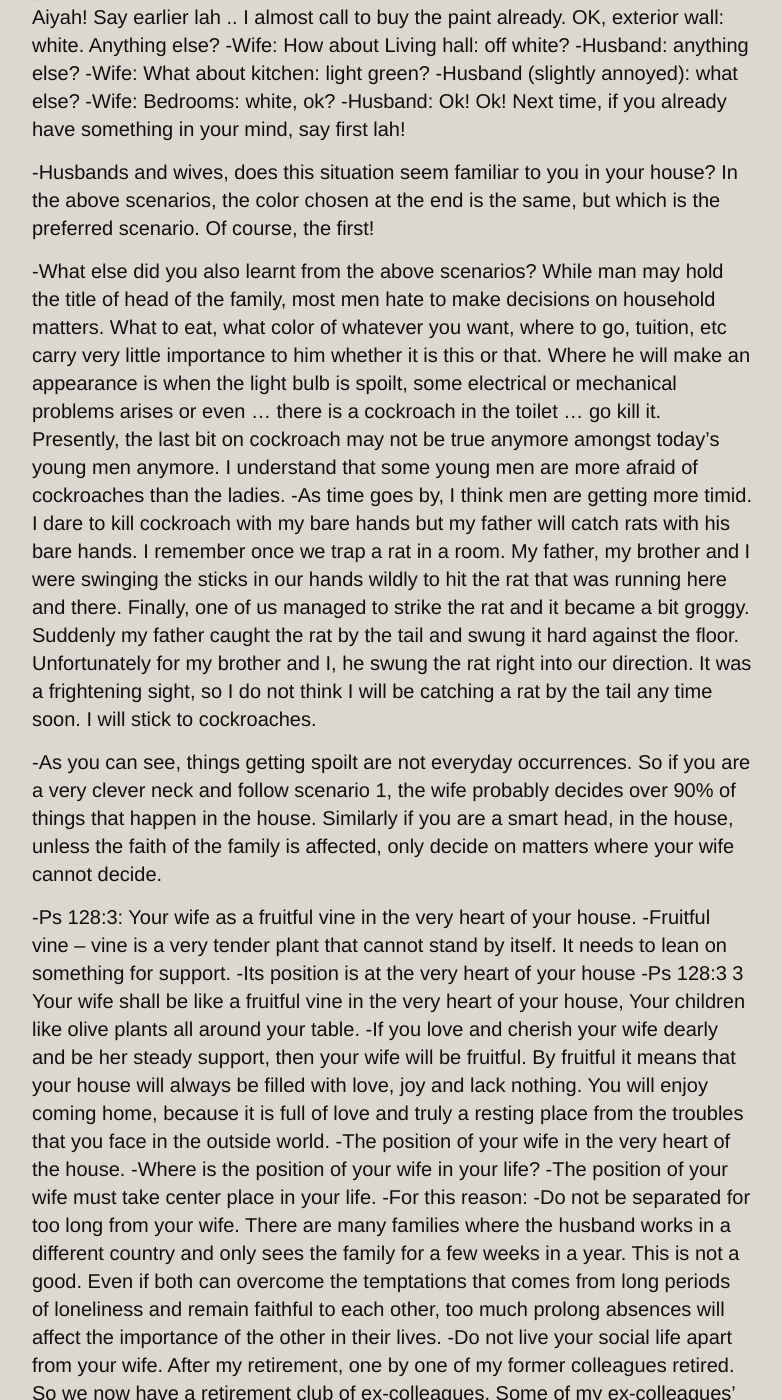
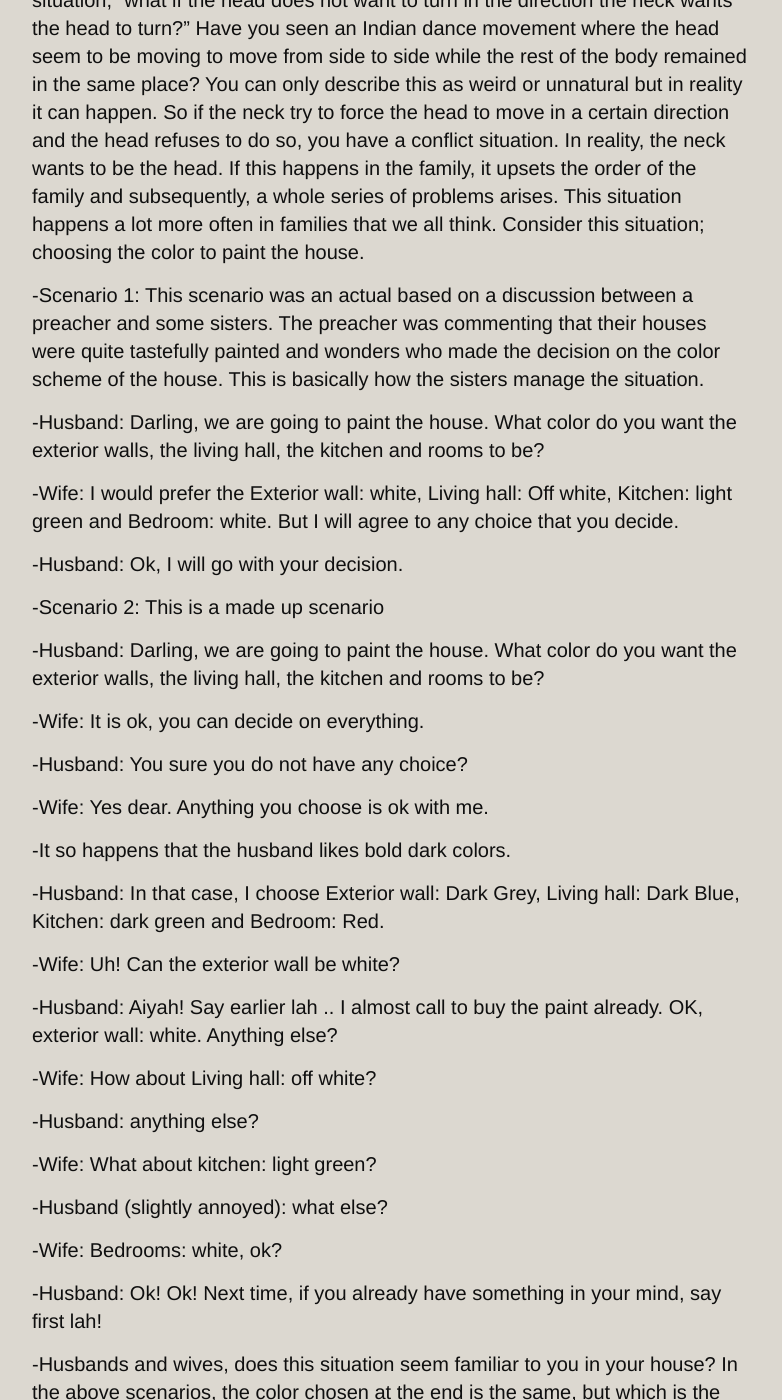
Before and after one commit to catchupTJC/catchuptjc.github.io, a Jekyll site: the page built from _posts/2019-10-12-when you say i do.md, in a window 1280 px wide and 1400 px high, scrolled down 4989 px. Shown: the whole window, without its empty margins (248-1030 px from the left). Built offline with Jekyll 4.4.1, drawn with Linux system fonts in a browser that asks for light colours; nearby versions of some CDN libraries; comment, search, counter and statistics services are not loaded; some of the changed text lies outside the part shown.

Commit message:
Update 2019-10-12-when you say i do.md

```diff
--- a/_posts/2019-10-12-when you say i do.md
+++ b/_posts/2019-10-12-when you say i do.md
@@ -6,22 +6,35 @@
 hymns: [341,501]
 ---
 Hallelujah! In the name of our Lord Jesus Christ I speak.
+
 -Previously, we discussed on the topic “A Happy Marriage”. We talk in general the issues surrounding marriages.
+
 -It is better to marry than to be aflame with passion.
+
 -Many enter into Marriage without being prepared for marriage.
+
 -GOD in your marriage
+
 -The “Tings” of Marriage
+
 -HOW TO MAKE THE WIFE  & HUSBAND HAPPY
+
 -Women likes small happy moments. Men likes to be appreciated and not belittled. Be his biggest fan.
 
 -Trust: Giving each other space to breathe
+
 -Take part in the other happy moments
+
 -Focus on what is right in your marriage and not on what is wrong with the other the other party
+
 -Forgiving  is letting it go and never bring it up again. Forgiving without forgetting is not true forgiving.
+
 -Today, we shall study into our roles and responsibilities when we say “I do”. Think of it, when you say “I do”, what exactly is in your mind? Let’s look at 3 possible extreme scenarios after you say “I do!” -
 
 -The real you now come out: Okay, the chase is over, I have secured my goal, now this is how I really want to live my life.
+
 -The future is scary & I am not ready: From the high of all the excitement of courtship and a smashing wedding event, the couple finally face the reality of marriage and how unprepared they are to cater for the likes and dislikes of each other. Each day is a day of new discoveries and compromises. Maybe even now, some of these issues have not been resolved.
+
 -The God centered marriage: This marriage is arranged by God and we will rely on His guidance.
 
 -So which of these scenarios does your marriage leans more to?
@@ -29,38 +42,48 @@
 -Before we go further into this topic, let us understand one very, very important statement concerning marriage.
 
 -MARRIAGE IS FOR LIFE
+
 -Matt 19:5-6
 'For this reason a man shall leave his father and mother and be joined to his wife, and the two shall become one flesh'?  6 So then, they are no longer two but one flesh. Therefore what God has joined together, let not man separate."
 
 -The Bible describe marriage as an acts where the husband and wife join together to be one flesh. God further warned against those who try to separate what God has joined together.
 In describing marriage as two becoming one flesh, it is like both of the couple sharing the same heart, brains, etc. It is no longer possible for them to continue to live as before and have different directions in their lives. Marriage is meant for the 2 hearts to beat as one and the 2 minds to think as one.
+
 -Once Jesus was posed a question concerning divorce.
 Matt 19:3-6
 3 The Pharisees also came to Him, testing Him, and saying to Him, "Is it lawful for a man to divorce his wife for just any reason?"
 4 And He answered and said to them, "Have you not read that He who made them at the beginning 'made them male and female,'  5 and said, 'For this reason a man shall leave his father and mother and be joined to his wife, and the two shall become one flesh'?  6 So then, they are no longer two but one flesh. Therefore what God has joined together, let not man separate."
+
 -Jesus told them plainly that God do not recognize divorce. This means that you can go to the local courts and get the court to issue you with a certificate of divorce. However that is not recognized by God.
+
 -Jesus was further pressed by the Jews on why Moses allow for a certificate of divorce to be issued. Jesus mentioned that this was because the people were not faithful to God’s teachings.
 Matt 19:7-9
 7 They said to Him, "Why then did Moses command to give a certificate of divorce, and to put her away?"
 8 He said to them, "Moses, because of the hardness of your hearts, permitted you to divorce your wives, but from the beginning it was not so.  9 And I say to you, whoever divorces his wife, except for sexual immorality, and marries another, commits adultery; and whoever marries her who is divorced commits adultery."
+
 -Jesus further explained that if a man divorce his wife and marries another, he would have committed adultery. This means that you can get the court to issue you a certificate of divorce. If you remarries and consummate your 2nd marriage, you would have committed adultery in the eyes of God regardless of what the law says. The certificate of divorce means nothing to God.
+
 -Therefore if both parties did not commit adultery but they go to the court to get a certificate of divorce, in the eyes of God, they are still married and therefore cannot remarry.
+
 -The only way in which this remarriage avoid adultery is if your spouse first become unfaithful and committed adultery in the first place and this resulted in the divorce. Let me repeat, one can only remarry without the sin of adultery if your spouse is found to have committed adultery.
+
 -The other ground for remarriage is on the account of death of the spouse.
+
 -Why is the matter of adultery such a big thing?
+
 -Adultery is of course a big sin and falls under the category of those in 1 Cor 6:9 that they will not inherit the kingdom of God.
 1 Cor 6:9-11
-9 Do you not know that the unrighteous will not inherit the kingdom of God? Do not be deceived; neither the immoral, nor idolaters, nor adulterers , nor sexual perverts, 10 nor thieves, nor the greedy, nor drunkards, nor revilers, nor robbers will inherit the kingdom of God.
-Now that we have understood that marriage is for life, let us understand the principles of a Christian marriage.
+9 Do you not know that the unrighteous will not inherit the kingdom of God? Do not be deceived; neither the immoral, nor idolaters, nor adulterers , nor sexual perverts, 10 nor thieves, nor the greedy, nor drunkards, nor revilers, nor robbers will inherit the kingdom of God. Now that we have understood that marriage is for life, let us understand the principles of a Christian marriage.
 
 IMPORTANT PRINCIPLES OF MARRIAGE
 -Christ as the head of the family
+
 -Fear of God is a must in the lives of the married couple.
 A preacher once told another preacher that presently many of us fear death, cancer, failure in our career, ghosts, robbers, sickness but we do not fear God. We say we honor God and that we hold God in the highest regards. But we often continue to sin as if God does not exist. Let’s learnt form the example of Joseph.
 
 -Joseph .. a favorite son of Jacob .. became a slave in the house of Potiphar .. Due to his good looks and character, the wife of Potiphar wanted to commit adultery with him.. This is what he told her ..
 
-Gen 39:9
+-Gen 39:9
 9 he is not greater in this house than I am; nor has he kept back anything from me except yourself, because you are his wife; how then can I do this great wickedness, and sin against God ?"
 
 -The reason for his refusal was not because Potiphar’s wife is not attractive or anything else. His reason was because he value his fear for God more.
@@ -70,8 +93,11 @@
 -Keep the principles of the Bible concerning marriage as the foundation of your marriage
 Eph 5:21-33
  22 Wives, be subject to your husbands, as to the Lord. 23 For the husband is the head of the wife as Christ is the head of the church, his body, and is himself its Savior. 24 As the church is subject to Christ, so let wives also be subject in everything to their husbands. 25 Husbands, love your wives, as Christ loved the church and gave himself up for her, 26 that he might sanctify her, having cleansed her by the washing of water with the word, 27 that he might present the church to himself in splendor, without spot or wrinkle or any such thing, that she might be holy and without blemish. 28 Even so husbands should love their wives as their own bodies. He who loves his wife loves himself. 29 For no man ever hates his own flesh, but nourishes and cherishes it, as Christ does the church, 30 because we are members of his body. 31 "For this reason a man shall leave his father and mother and be joined to his wife, and the two shall become one flesh." 32 This mystery is a profound one, and I am saying that it refers to Christ and the church; 33 however, let each one of you love his wife as himself, and let the wife see that she respects her husband.
+
 -Wives, be subject to your husbands, as to the Lord (i.e. must be within what is right before God).
+
 -Husbands, love your wives as yourselves, as Christ loved the church and gave himself up for her.
+
 -Husbands are required to nourishes and cherishes his wife as Christ does for the Church. In verse 26-27, it is mentioned that Christ nourishes the church through His words that the Church may be holy and without blemish. This means that the husband has the responsibility of upholding the words of God in the family.
 
 -In today modern society, it is normal that both husband and wives work. In some cases, the wives may earn more and sit in a higher corporate position than the husband. So the concept of “wives be subject to the husband” becomes somewhat awkward. Nevertheless, in the Christian family, the Husband will have to take the lead in leading the family to live a life in according to the teachings of God.
@@ -83,90 +109,153 @@
 -Although the neck can turn the head in the direction it wants to; consider this situation, “what if the head does not want to turn in the direction the neck wants the head to turn?” Have you seen an Indian dance movement where the head seem to be moving to move from side to side while the rest of the body remained in the same place? You can only describe this as weird or unnatural but in reality it can happen. So if the neck try to force the head to move in a certain direction and the head refuses to do so, you have a conflict situation. In reality, the neck wants to be the head. If this happens in the family, it upsets the order of the family and subsequently, a whole series of problems arises. This situation happens a lot more often in families that we all think. Consider this situation; choosing the color to paint the house.
 
 -Scenario 1: This scenario was an actual based on a discussion between a preacher and some sisters. The preacher was commenting that their houses were quite tastefully painted and wonders who made the decision on the color scheme of the house. This is basically how the sisters manage the situation.
+
 -Husband: Darling, we are going to paint the house. What color do you want the exterior walls, the living hall, the kitchen and rooms to be?
+
 -Wife: I would prefer the Exterior wall: white, Living hall: Off white, Kitchen: light green and Bedroom: white. But I will agree to any choice that you decide.
+
 -Husband: Ok, I will go with your decision.
 
 -Scenario 2: This is a made up scenario
+
 -Husband: Darling, we are going to paint the house. What color do you want the exterior walls, the living hall, the kitchen and rooms to be?
+
 -Wife: It is ok, you can decide on everything.
+
 -Husband: You sure you do not have any choice?
+
 -Wife: Yes dear. Anything you choose is ok with me.
+
 -It so happens that the husband likes bold dark colors.
+
 -Husband: In that case, I choose Exterior wall: Dark Grey, Living hall: Dark Blue, Kitchen: dark green and Bedroom: Red.
+
 -Wife: Uh! Can the exterior wall be white?
+
 -Husband: Aiyah! Say earlier lah .. I almost call to buy the paint already. OK, exterior wall: white. Anything else?
+
 -Wife: How about Living hall: off white?
+
 -Husband: anything else?
+
 -Wife: What about kitchen: light green?
+
 -Husband (slightly annoyed): what else?
+
 -Wife: Bedrooms: white, ok?
+
 -Husband: Ok! Ok! Next time, if you already have something in your mind, say first lah!
 
 -Husbands and wives, does this situation seem familiar to you in your house?
 In the above scenarios, the color chosen at the end is the same, but which is the preferred scenario. Of course, the first!
 
 -What else did you also learnt from the above scenarios? While man may hold the title of head of the family, most men hate to make decisions on household matters. What to eat, what color of whatever you want, where to go, tuition, etc  carry very little importance to him whether it is this or that. Where he will make an appearance is when the light bulb is spoilt, some electrical or mechanical problems arises or even … there is a cockroach in the toilet … go kill it. Presently, the last bit on cockroach may not be true anymore amongst today’s young men anymore. I understand that some young men are more afraid of cockroaches than the ladies.
+
 -As time goes by, I think men are getting more timid. I dare to kill cockroach with my bare hands but my father will catch rats with his bare hands. I remember once we trap a rat in a room. My father, my brother and I were swinging the sticks in our hands wildly to hit the rat that was running here and there. Finally, one of us managed to strike the rat and it became a bit groggy. Suddenly my father caught the rat by the tail and swung it hard against the floor. Unfortunately for my brother and I, he swung the rat right into our direction. It was a frightening sight, so I do not think I will be catching a rat by the tail any time soon. I will stick to cockroaches.
 
 -As you can see, things getting spoilt are not everyday occurrences. So if you are a very clever neck and follow scenario 1, the wife probably decides over 90% of things that happen in the house. Similarly if you are a smart head, in the house, unless the faith of the family is affected, only decide on matters where your wife cannot decide.
 
 -Ps 128:3: Your wife as a fruitful vine in the very heart of your house.
+
 -Fruitful vine – vine is a very tender plant that cannot stand by itself. It needs to lean on something for support.
+
 -Its position is at the very heart of your house
+
 -Ps 128:3
 3 Your wife shall be like a fruitful vine in the very heart of your house,
 Your children like olive plants all around your table.
+
 -If you love and cherish your wife dearly and be her steady support, then your wife will be fruitful. By fruitful it means that your house will always be filled with love, joy and lack nothing. You will enjoy coming home, because it is full of love and truly a resting place from the troubles that you face in the outside world.
+
 -The position of your wife in the very heart of the house.
+
 -Where is the position of your wife in your life?
+
 -The position of your wife must take center place in your life.
+
 -For this reason:
+
 -Do not be separated for too long from your wife. There are many families where the husband works in a different country and only sees the family for a few weeks in a year. This is not a good. Even if both can overcome the temptations that comes from long periods of loneliness and remain faithful to each other, too much prolong absences will affect the importance of the other in their lives.
+
 -Do not live your social life apart from your wife. After my retirement, one by one of my former colleagues retired. So we now have a retirement club of ex-colleagues. Some of my ex-colleagues’ wives were full time housewives. From our chit chats, I noted that during their time when they were busy earning money for the family, the wives have their own social cliques. So when the husband now retired, the wives find it difficult to fit the husband into their schedules. One of my ex-colleague found it so hard to adjust to life at home that his wife tell him to go find a job. He probably has been so used to managing the matters in the office. So when he retired, he annoyed his wife by trying to manage the household and her.
+
 -Do not sacrifice your love for your wife for your career, your business or even your children. The Bible never teaches us to sacrifice your wife for your children. Your wife must take the center place in your life.
 Eccl 9:9-10
 9 Enjoy life with the wife whom you love, all the days of your vain life which he has given you under the sun, because that is your portion in life and in your toil at which you toil under the sun.
+
 -Ps 128:3 - Your children like olive plants all around your table.
+
 -Your children is our heritage or inheritance  from God (Ps 127:3). A heritage is something that continue to exist after we die. Our children are even more special. They are the only product of marriage that last forever. After we die, everything that belongs to you will eventually be gone. Even your identity as husband and wife is erased as there are no male or female in heaven. But when your child is born, a miracle happens. A soul that cannot be destroyed by death is created. Your sole responsibility to this child is to ensure that he becomes a child of God and so receives God’s protection and finally makes it back to heaven.
+
 -How does your child becomes a child of God? - Baptism.
 Gal 3:27-29
+
 -27 For as many of you as were baptized into Christ have put on Christ. 28 There is neither Jew nor Greek, there is neither slave nor free, there is neither male nor female; for you are all one in Christ Jesus. 29 And if you are Christ's, then you are Abraham's offspring, heirs according to promise.
+
 -How do you give your child the best possible chance of entering Heaven? By teaching him the words of God & leading  him to Jesus so that Jesus can be his guide & counselor in his journey of life.
+
 -I therefore shake my head when I hear that there are members (both parents who are baptized in our church), who decide that they will not allow their children to be baptize but let their children decide for themselves when they turn  18 years old. Instead of letting Jesus protect your child, it is like taking a chance of letting the child wander around unprotected for 18 years first and then see what happens. Who is most happy? Of course, the devil! When the Israelites came out of Egypt to go to the promised Land, the most vulnerable were the old & young.
+
 -It is like when your child was born and you do not register your child to be a citizen of Malaysia. He therefore loses all rights and protection of a Malaysian citizen. Do we need to wait until he is 18 years old and then let him decide whether he wants to be a citizen? Not baptizing our young infant children is a more dangerous situation as it affects your child for all eternity. If he is not a child of the kingdom of God, who does he belongs to? Remember in the spiritual realm, there is only 2 kingdoms, Heaven or Hell? Are we going to let our children runs the risk of missing heaven and going to hell instead?
+
 -His life whether he will continue to stay alive on always hangs on a thread and it is the mercy of God that our precious child remains in fringe of the fold of God.
+
 -It is through the mercy of God, that God still keep them under His grace even though they are not children of God. Do not be mistaken, just because both parents are Christians does not make your child a child of God. The Bible has only one prescription to be a child of God; wash away our original sin passed on from ADAM and become a child of God (Gal 3:27).
+
 -The Bible used olive tree to describe your child. Why? The Olive  tree has always been associated with those whom God choose.
 Rom 11:24
 24 For if you have been cut from what is by nature a wild olive tree, and grafted, contrary to nature, into a cultivated olive tree, how much more will these natural branches be grafted back into their own olive tree.
+
 -This verse describe that we who are not Jews were given chance to receive the salvation grace of God that was originally reserved for the descendants of Abraham. How was this possible? Through baptism!
 Gal 3:27-29
 27 For as many of you as were baptized into Christ have put on Christ. 28 There is neither Jew nor Greek, there is neither slave nor free, there is neither male nor female; for you are all one in Christ Jesus. 29 And if you are Christ's, then you are Abraham's offspring, heirs according to promise.
+
 -The Bible has the expectation that you as parents has already ensure that your children are already planted olive tree meaning that they are already a child of God that has received water baptism.
+
 -In addition to be a child of God, your children are always seated around the table.
+
 -When was the last time, you had a family dinner with all your children seated around the table?
+
 -During my mother’s time, dinner time is always a time when all the family members who are at home will gather together to eat at the same time. The youngest will then call out the name of those who are older than them. If you are the youngest, then you have to greet everyone.
+
 -The culture of respect for the more elderly is sadly going away in today’s modern society. The children are always locked in their rooms and the culture of greeting their parents no longer practiced.
+
 -Why is it important for the family to eat together? It is said that that the family that eats together, stays together. If you stay in the same house and cannot even come out to eat together, what is the difference between you and a stranger?
+
 -If you are already a stranger at home when you are young, when you grow old, will you even bother to think of your parents when you lived away from home.
+
 -Soon you will have children of your own and you too will have strangers living in your home.
+
 -So if you do not want to start a culture of strangers at home, make sure the family that live together, eats together.
 
 -SUMMARY
+
 -3 possible extreme scenarios after you say “I do!”
+
 -The real you now come out
+
 -The future is scary & I am not ready
+
 -The God centered marriage
+
 -MARRIAGE IS FOR LIFE – God do not recognize divorce.
+
 -Marriage bond can only be ended by death or adultery
+
 -IMPORTANT PRINCIPLES OF MARRIAGE
+
 -Christ as the head of the family
+
 -Fear of God is a must in the lives of the married couple.
+
 -Keep the principles of the Bible concerning marriage as the foundation of your marriage?
+
 -if the husband is the head, it is possible that the wife can take the role of the neck.
+
 -But there are things you cannot do as the neck.
+
 -Ps 128:3: Your wife as a fruitful vine in the very heart of your house.
+
 -Ps 128:3 - Your children like olive plants all around your table.
 
 -ALL PRAISE AND GLORY TO OUR LORD JESUS CHRIST!
```
